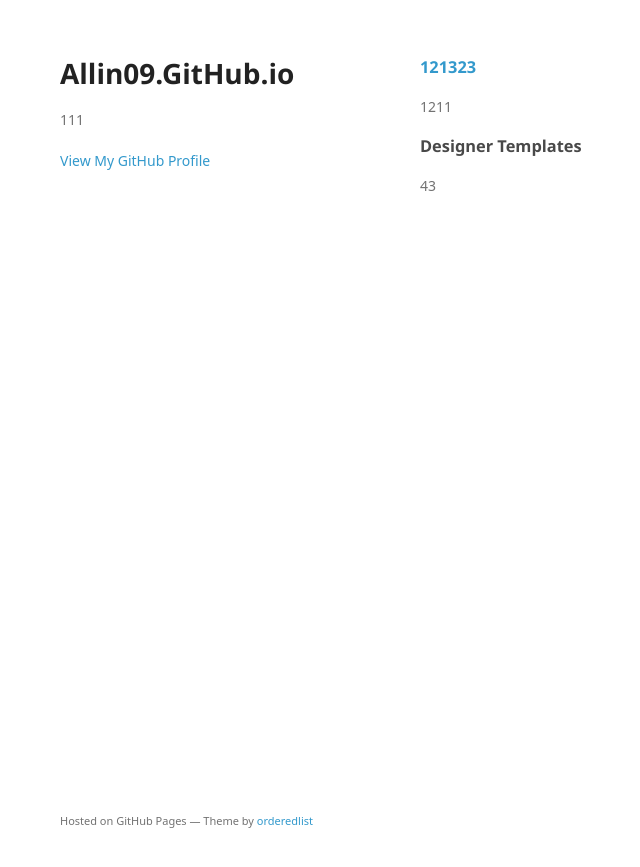
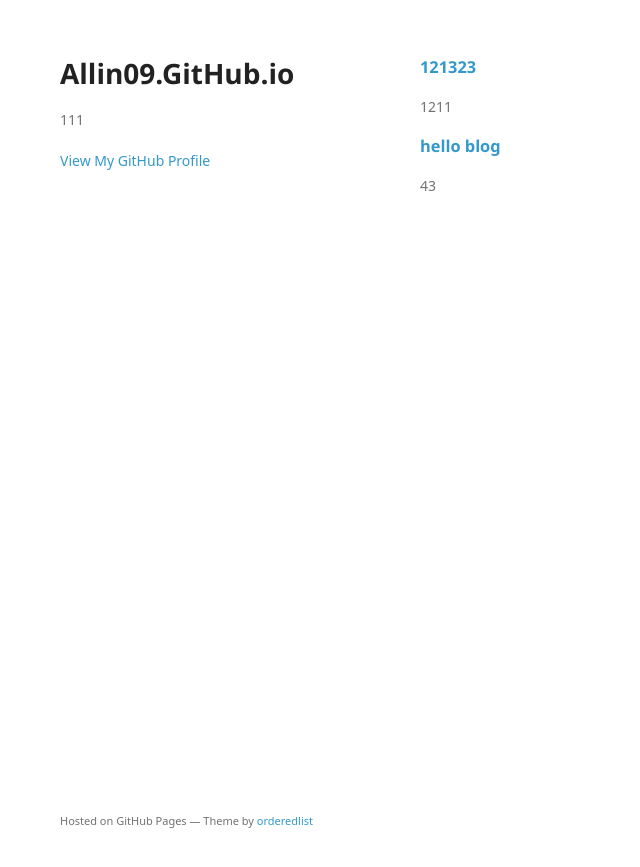
Before and after one commit to allin09/allin09.github.io, a Jekyll site: the page index.html, which Jekyll copies as it is, in a window 1280 px wide. Shown: the top 867 px of the page, without its empty margins (150-790 px from the left). Built offline with Jekyll 4.4.1, drawn with Linux system fonts in a browser that asks for light colours; some web fonts are replaced.

```diff
--- a/index.html
+++ b/index.html
@@ -30,7 +30,8 @@
 <p>1211</p>
 
 <h3>
-<a id="designer-templates" class="anchor" href="#designer-templates" aria-hidden="true"><span aria-hidden="true" class="octicon octicon-link"></span></a>Designer Templates</h3>
+<a id="hello-blog" class="anchor" href="#hello-blog" aria-hidden="true"><span aria-hidden="true" class="octicon octicon-link"></span></a><a href="/jekyll/update/2016/12/28/hello-blog.html">hello blog</a>
+</h3>
 
 <p>43</p>
       </section>
--- a/params.json
+++ b/params.json
@@ -1 +1 @@
-{"name":"Allin09.GitHub.io","tagline":"111","body":"### [121323](/jekyll/update/2015/12/28/welcome-to-jekyll.html)\r\n1211\r\n### Designer Templates\r\n43\r\n","google":"","note":"Don't delete this file! It's used internally to help with page regeneration."}
+{"name":"Allin09.GitHub.io","tagline":"111","body":"### [121323](/jekyll/update/2015/12/28/welcome-to-jekyll.html)\r\n1211\r\n### [hello blog](/jekyll/update/2016/12/28/hello-blog.html)\r\n43\r\n","google":"","note":"Don't delete this file! It's used internally to help with page regeneration."}
```
